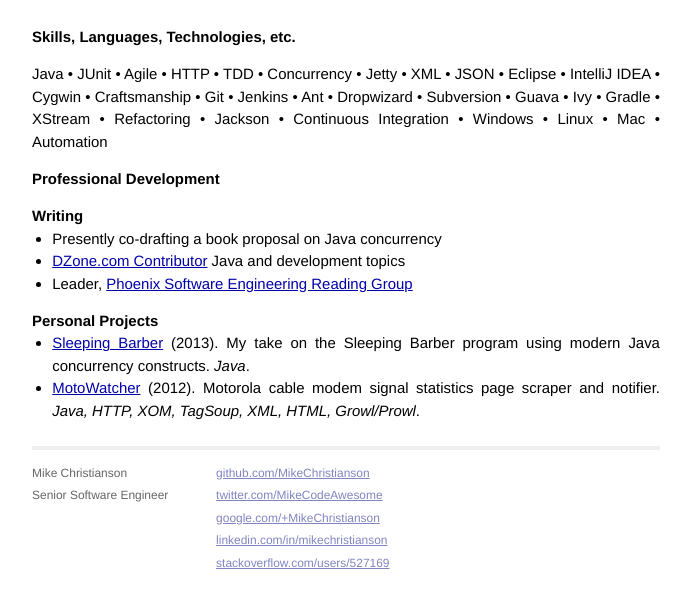
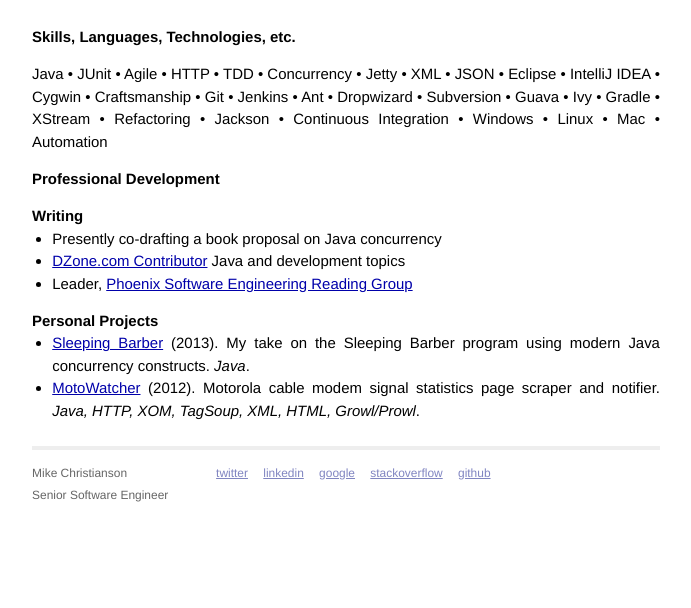
Before and after one commit to MikeChristianson/MikeChristianson.github.io, a Jekyll site: the page built from index.md, in a window 1280 px wide, cut to the strip 301-945 px from the top of the page. Shown: the top 608 px of the strip, without its empty margins (294-985 px from the left). Built offline with Jekyll 4.4.1, drawn with Linux system fonts in a browser that asks for light colours.

Commit message:
shortened social links so they could fit across on a horizontal line

```diff
--- a/_layouts/default.html
+++ b/_layouts/default.html
@@ -38,11 +38,11 @@
             </div>
             <div class="contact">
               <p>
-                <a href="https://codeaweso.me/_/github">github.com/MikeChristianson</a><br />
-                <a href="https://codeaweso.me/_/twitter">twitter.com/MikeCodeAwesome</a><br />
-                <a href="https://codeaweso.me/_/googleplus">google.com/+MikeChristianson</a><br />
-                <a href="https://codeaweso.me/_/linkedin">linkedin.com/in/mikechristianson</a><br />
-                <a href="http://stackoverflow.com/users/527169">stackoverflow.com/users/527169</a><br />
+                <a href="https://codeaweso.me/_/twitter">twitter</a>
+                <a href="https://codeaweso.me/_/linkedin">linkedin</a>
+                <a href="https://codeaweso.me/_/googleplus">google</a>
+                <a href="http://stackoverflow.com/users/527169">stackoverflow</a>
+                <a href="https://codeaweso.me/_/github">github</a>
               </p>
             </div>
           </div>
```
